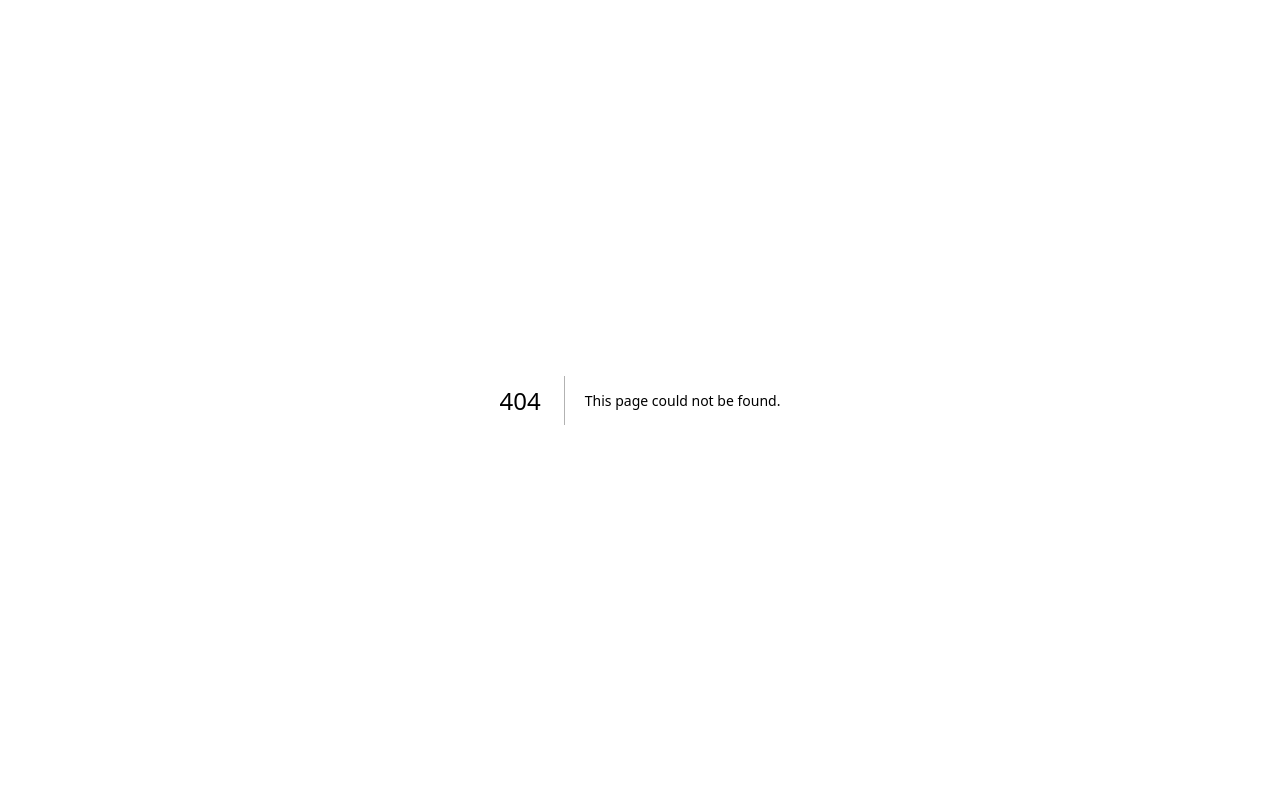
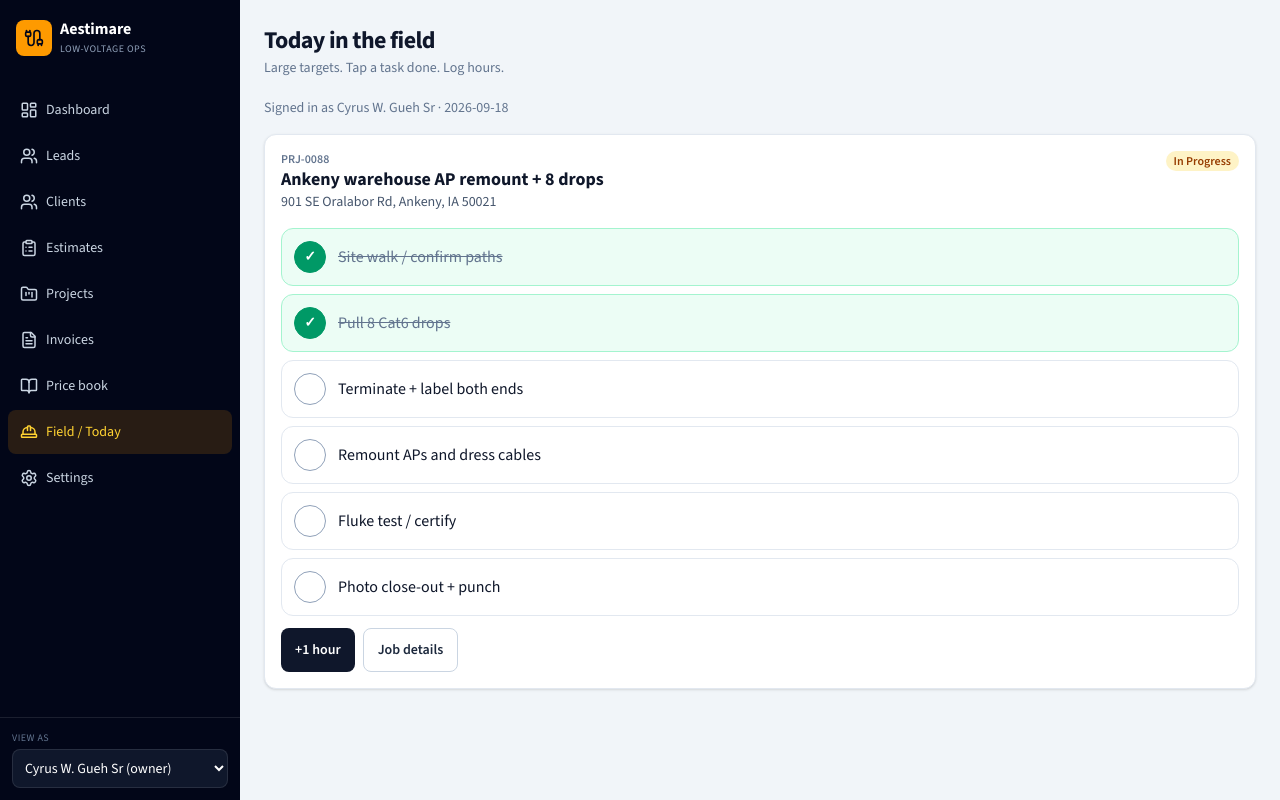
Before and after one commit to savinagueh-bot/aestimare, a Next.js app: page /field in a window 1280 px wide. Before the commit this address had no page. Built offline with nearby package versions, Linux system fonts and the light colour scheme.

Commit message:
Add dashboard and field pages used after role login

```diff
--- /dev/null
+++ b/src/app/(app)/dashboard/page.tsx
@@ -0,0 +1,83 @@
+"use client";
+
+import Link from "next/link";
+import { Badge, Card, PageHeader, invTone, leadTone } from "@/components/ui";
+import { useStore } from "@/lib/store";
+import { estimateTotals, invoiceTotals } from "@/lib/calc";
+import { INVOICE_STATUS_LABEL, JOB_TYPE_LABEL, LEAD_STATUS_LABEL, money } from "@/lib/format";
+
+export default function DashboardPage() {
+  const { leads, estimates, projects, invoices } = useStore();
+  const pipeline = leads.filter((l) => !["won", "lost"].includes(l.status)).reduce((s, l) => s + l.estimatedValue, 0);
+  const jobs = projects.filter((p) => p.status === "in_progress" || p.status === "planned");
+  const unpaid = invoices.filter((i) => !["paid", "void"].includes(i.status));
+  const unpaidAmt = unpaid.reduce((s, i) => s + invoiceTotals(i).total, 0);
+
+  return (
+    <div>
+      <PageHeader title="Owner dashboard" subtitle="Pipeline, work in the field, and cash sitting in invoices." />
+      <div className="mb-6 grid gap-3 sm:grid-cols-2 lg:grid-cols-4">
+        <Card className="p-4">
+          <div className="text-xs font-semibold uppercase tracking-wide text-slate-500">Open pipeline</div>
+          <div className="mt-1 text-2xl font-bold">{money(pipeline)}</div>
+        </Card>
+        <Card className="p-4">
+          <div className="text-xs font-semibold uppercase tracking-wide text-slate-500">Jobs active</div>
+          <div className="mt-1 text-2xl font-bold">{jobs.length}</div>
+        </Card>
+        <Card className="p-4">
+          <div className="text-xs font-semibold uppercase tracking-wide text-slate-500">AR outstanding</div>
+          <div className="mt-1 text-2xl font-bold">{money(unpaidAmt)}</div>
+        </Card>
+        <Card className="p-4">
+          <div className="text-xs font-semibold uppercase tracking-wide text-slate-500">Estimates</div>
+          <div className="mt-1 text-2xl font-bold">{estimates.length}</div>
+        </Card>
+      </div>
+      <div className="grid gap-4 lg:grid-cols-2">
+        <Card className="p-4">
+          <div className="mb-3 flex items-center justify-between">
+            <h2 className="font-semibold">Lead pipeline</h2>
+            <Link href="/leads" className="text-sm font-medium text-amber-700">Open board</Link>
+          </div>
+          <ul className="divide-y divide-slate-100">
+            {leads.slice(0, 6).map((l) => (
+              <li key={l.id} className="flex items-center justify-between gap-3 py-2.5">
+                <div className="min-w-0">
+                  <div className="truncate font-medium">{l.company || l.contactName}</div>
+                  <div className="truncate text-xs text-slate-500">{l.jobTypes.map((j) => JOB_TYPE_LABEL[j]).join(" · ")} · {l.city}</div>
+                </div>
+                <div className="text-right">
+                  <div className="text-sm font-semibold">{money(l.estimatedValue)}</div>
+                  <Badge tone={leadTone(l.status)}>{LEAD_STATUS_LABEL[l.status]}</Badge>
+                </div>
+              </li>
+            ))}
+            {leads.length === 0 ? <li className="py-3 text-sm text-slate-500">No leads yet.</li> : null}
+          </ul>
+        </Card>
+        <Card className="p-4">
+          <div className="mb-3 flex items-center justify-between">
+            <h2 className="font-semibold">Invoices</h2>
+            <Link href="/invoices" className="text-sm font-medium text-amber-700">All invoices</Link>
+          </div>
+          <ul className="divide-y divide-slate-100">
+            {invoices.slice(0, 6).map((i) => (
+              <li key={i.id} className="flex items-center justify-between gap-3 py-2.5">
+                <div>
+                  <div className="font-medium">{i.number}</div>
+                  <div className="text-xs text-slate-500">{i.clientName}</div>
+                </div>
+                <div className="text-right">
+                  <div className="text-sm font-semibold">{money(invoiceTotals(i).total)}</div>
+                  <Badge tone={invTone(i.status)}>{INVOICE_STATUS_LABEL[i.status]}</Badge>
+                </div>
+              </li>
+            ))}
+            {invoices.length === 0 ? <li className="py-3 text-sm text-slate-500">No invoices yet.</li> : null}
+          </ul>
+        </Card>
+      </div>
+    </div>
+  );
+}
--- /dev/null
+++ b/src/app/(app)/field/page.tsx
@@ -0,0 +1,62 @@
+"use client";
+
+import { Badge, Btn, Card, PageHeader, projTone } from "@/components/ui";
+import { useStore } from "@/lib/store";
+import { PROJECT_STATUS_LABEL, todayISO } from "@/lib/format";
+
+export default function FieldPage() {
+  const store = useStore();
+  const techId = store.currentUser.id;
+  const mine = store.projects.filter(
+    (p) => p.assignedTechIds.includes(techId) || store.currentUser.role !== "technician"
+  );
+  const today = todayISO();
+
+  return (
+    <div>
+      <PageHeader title="Today in the field" subtitle="Large targets. Tap a task done. Log hours." />
+      <p className="mb-4 text-sm text-slate-500">Signed in as {store.currentUser.name} · {today}</p>
+      <div className="space-y-4">
+        {mine.map((p) => {
+          const tasks = store.tasks.filter((t) => t.projectId === p.id).sort((a, b) => a.sort - b.sort);
+          return (
+            <Card key={p.id} className="p-4">
+              <div className="flex items-start justify-between gap-2">
+                <div>
+                  <div className="text-xs font-semibold text-slate-500">{p.number}</div>
+                  <h2 className="text-lg font-bold leading-snug">{p.name}</h2>
+                  <p className="text-sm text-slate-600">{p.siteAddress}</p>
+                </div>
+                <Badge tone={projTone(p.status)}>{PROJECT_STATUS_LABEL[p.status]}</Badge>
+              </div>
+              <ul className="mt-4 space-y-2">
+                {tasks.map((t) => (
+                  <li key={t.id}>
+                    <button
+                      onClick={() => store.setTaskStatus(t.id, t.status === "done" ? "pending" : "done")}
+                      className={`flex w-full items-center gap-3 rounded-xl border px-3 py-3 text-left ${
+                        t.status === "done" ? "border-emerald-200 bg-emerald-50" : "border-slate-200 bg-white"
+                      }`}
+                    >
+                      <span className={`flex h-8 w-8 items-center justify-center rounded-full border text-sm font-bold ${
+                        t.status === "done" ? "border-emerald-600 bg-emerald-600 text-white" : "border-slate-400"
+                      }`}>
+                        {t.status === "done" ? "✓" : ""}
+                      </span>
+                      <span className={t.status === "done" ? "text-slate-500 line-through" : "font-medium"}>{t.title}</span>
+                    </button>
+                  </li>
+                ))}
+              </ul>
+              <div className="mt-3 flex flex-wrap gap-2">
+                <Btn variant="secondary" onClick={() => store.logHours(p.id, store.currentUser.id, 1)}>+1 hour</Btn>
+                <Btn variant="ghost" href={`/projects/${p.id}`}>Job details</Btn>
+              </div>
+            </Card>
+          );
+        })}
+        {mine.length === 0 ? <p className="text-sm text-slate-500">No jobs assigned.</p> : null}
+      </div>
+    </div>
+  );
+}
```
